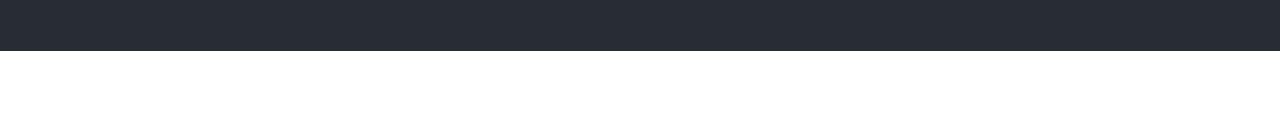
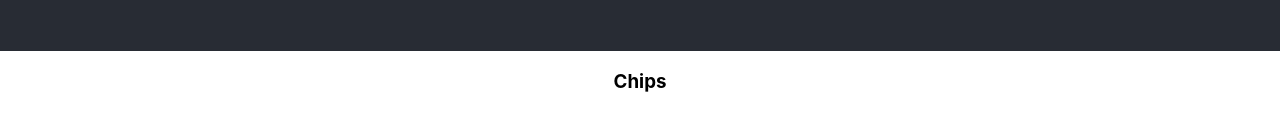
Before and after one commit to kwolosonovich/react-vending, a React (Create React App) app: page /chips in a window 1280 px wide. Shown: the part 189-320 px from the top of the page. Built offline with nearby package versions, Linux system fonts and the light colour scheme.

Commit message:
chip component

```diff
--- a/src/App.js
+++ b/src/App.js
@@ -4,6 +4,7 @@ import { BrowserRouter } from 'react-router-dom/cjs/react-router-dom.min';
 import "./App.css";
 import VendingMachine from './components/VendingMachine';
 import Chocolate from './components/Chocolate'
+import Chips from './components/Chips'
 
 function App() {
   return (
@@ -12,17 +13,17 @@ function App() {
         <h1>Vending Machine</h1>
       </header>
       <BrowserRouter>
-
         <Switch>
-
           <Route exact path="/">
             <VendingMachine />
           </Route>
           <Route exact path="/chocolate">
             <Chocolate />
           </Route>
+          <Route exact path="/chips">
+            <Chips />
+          </Route>
         </Switch>
-
       </BrowserRouter>
     </div>
   );
--- /dev/null
+++ b/src/components/Chips.js
@@ -0,0 +1,11 @@
+import React from "react";
+
+const Chips = () => {
+  return (
+    <div>
+      <h3>Chips</h3>
+    </div>
+  );
+};
+
+export default Chips;
--- a/src/components/VendingMachine.js
+++ b/src/components/VendingMachine.js
@@ -1,6 +1,7 @@
 import React from 'react';
 import { Link } from "react-router-dom";
 import Chocolate from './Chocolate'
+import Chips from "./Chips"
 
 const VendingMachine = () => {
 
@@ -8,7 +9,12 @@ const VendingMachine = () => {
       <div>
         <h3>Options</h3>
         <div className="options">
-            <h3><Link to="Chocolate">Chocolate</Link></h3>
+          <h3>
+            <Link to="Chocolate">Chocolate</Link>
+          </h3>
+          <h3>
+            <Link to="Chips">Chips</Link>
+          </h3>
         </div>
       </div>
     );
```
Also changed, not shown: 1 other file (tests, documents, lock files or other folders).
